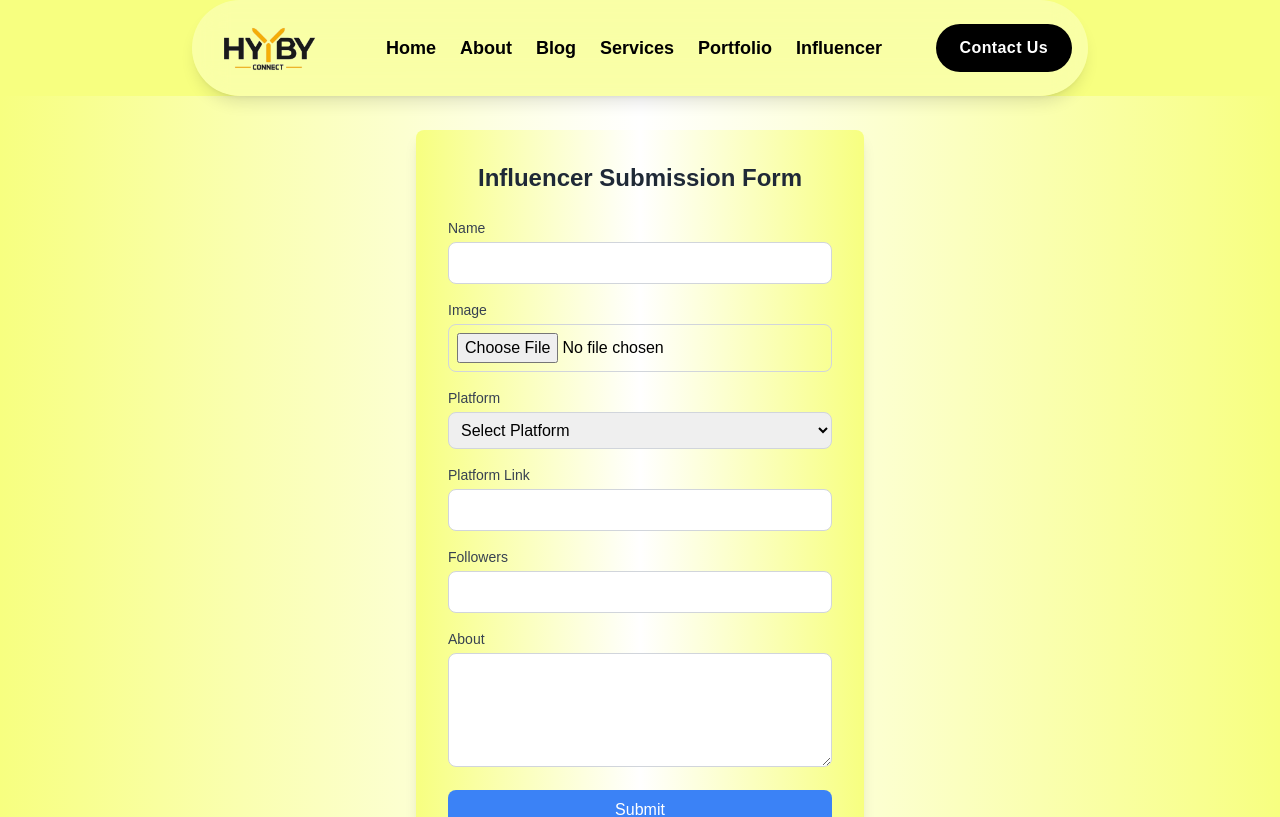
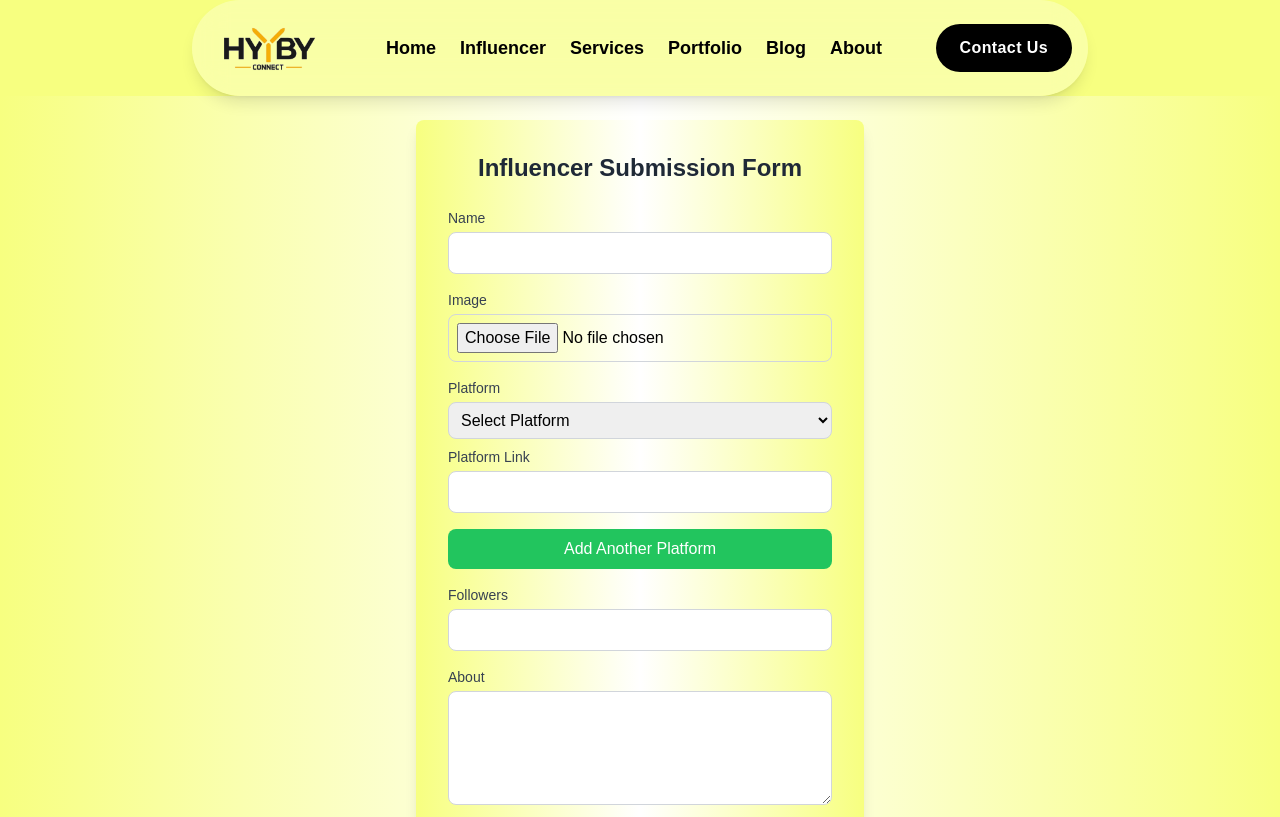
Before and after one commit to bobbygour30/testing, a React (Vite) app: page /influencerdetails in a window 1280 px wide. Shown: the top 817 px of the page. Built offline with nearby package versions, Linux system fonts and the light colour scheme.

Commit message:
some bugs fixed

```diff
--- a/src/components/Navbar.jsx
+++ b/src/components/Navbar.jsx
@@ -29,14 +29,8 @@ const Navbar = () => {
               </Link>
             </li>
             <li className="relative group font-bold">
-              <Link to="/about" onClick={handleLinkClick}>
-                About
-                <span className="absolute rounded-full left-0 bottom-[-1px] w-full h-[3px] bg-black scale-x-0 group-hover:scale-x-100 transition-transform duration-300 origin-left"></span>
-              </Link>
-            </li>
-            <li className="relative group font-bold">
-              <Link to="/blog" onClick={handleLinkClick}>
-                Blog
+              <Link to="/influencer" onClick={handleLinkClick}>
+                Influencer
                 <span className="absolute rounded-full left-0 bottom-[-1px] w-full h-[3px] bg-black scale-x-0 group-hover:scale-x-100 transition-transform duration-300 origin-left"></span>
               </Link>
             </li>
@@ -53,8 +47,14 @@ const Navbar = () => {
               </Link>
             </li>
             <li className="relative group font-bold">
-              <Link to="/influencer" onClick={handleLinkClick}>
-                Influencer
+              <Link to="/blog" onClick={handleLinkClick}>
+                Blog
+                <span className="absolute rounded-full left-0 bottom-[-1px] w-full h-[3px] bg-black scale-x-0 group-hover:scale-x-100 transition-transform duration-300 origin-left"></span>
+              </Link>
+            </li>
+            <li className="relative group font-bold">
+              <Link to="/about" onClick={handleLinkClick}>
+                About
                 <span className="absolute rounded-full left-0 bottom-[-1px] w-full h-[3px] bg-black scale-x-0 group-hover:scale-x-100 transition-transform duration-300 origin-left"></span>
               </Link>
             </li>
@@ -111,20 +111,11 @@ const Navbar = () => {
               </li>
               <li>
                 <Link
-                  to="/about"
+                  to="/influencer"
                   onClick={handleLinkClick}
                   className="hover:text-yellow-300 transition-all duration-300 transform hover:scale-110"
                 >
-                  About
-                </Link>
-              </li>
-              <li>
-                <Link
-                  to="/blog"
-                  onClick={handleLinkClick}
-                  className="hover:text-yellow-300 transition-all duration-300 transform hover:scale-110"
-                >
-                  Blog
+                  Influencer
                 </Link>
               </li>
               <li>
@@ -147,11 +138,20 @@ const Navbar = () => {
               </li>
               <li>
                 <Link
-                  to="/influencer"
+                  to="/blog"
                   onClick={handleLinkClick}
                   className="hover:text-yellow-300 transition-all duration-300 transform hover:scale-110"
                 >
-                  Influencer
+                  Blog
+                </Link>
+              </li>
+              <li>
+                <Link
+                  to="/about"
+                  onClick={handleLinkClick}
+                  className="hover:text-yellow-300 transition-all duration-300 transform hover:scale-110"
+                >
+                  About
                 </Link>
               </li>
               <li>
--- a/src/pages/InfluencerDetails.jsx
+++ b/src/pages/InfluencerDetails.jsx
@@ -9,12 +9,24 @@ const InfluencerDetails = () => {
     about: "",
   });
 
+  const [platforms, setPlatforms] = useState([{ platform: "", platformLink: "" }]);
   const [photo, setPhoto] = useState(null); // For storing the uploaded photo
   const [preview, setPreview] = useState(null); // For image preview
 
   const handleChange = (e) => {
     const { name, value } = e.target;
     setFormData({ ...formData, [name]: value });
+  };
+
+  const handlePlatformChange = (index, e) => {
+    const { name, value } = e.target;
+    const updatedPlatforms = [...platforms];
+    updatedPlatforms[index][name] = value;
+    setPlatforms(updatedPlatforms);
+  };
+
+  const handleAddPlatform = () => {
+    setPlatforms([...platforms, { platform: "", platformLink: "" }]);
   };
 
   const handlePhotoChange = (e) => {
@@ -29,11 +41,13 @@ const InfluencerDetails = () => {
     e.preventDefault();
     const data = new FormData();
     data.append("name", formData.name);
-    data.append("platform", formData.platform);
-    data.append("platformLink", formData.platformLink);
     data.append("followers", formData.followers);
     data.append("about", formData.about);
     data.append("photo", photo);
+    platforms.forEach((platform, index) => {
+      data.append(`platforms[${index}][platform]`, platform.platform);
+      data.append(`platforms[${index}][platformLink]`, platform.platformLink);
+    });
 
     try {
       const response = await fetch("https://your-backend-endpoint.com/api/influencers", {
@@ -46,6 +60,7 @@ const InfluencerDetails = () => {
         setFormData({ name: "", platform: "", platformLink: "", followers: "", about: "" });
         setPhoto(null);
         setPreview(null);
+        setPlatforms([{ platform: "", platformLink: "" }]);
       } else {
         alert("Failed to submit influencer data.");
       }
@@ -94,13 +109,15 @@ const InfluencerDetails = () => {
             )}
           </div>
 
-          {/* Platform */}
+          {/* Platforms */}
+          {platforms.map((platform, index) => (
+            <div key={index} className="space-y-2">
               <div>
                 <label className="block text-sm font-medium text-gray-700">Platform</label>
                 <select
                   name="platform"
-              value={formData.platform}
-              onChange={handleChange}
+                  value={platform.platform}
+                  onChange={(e) => handlePlatformChange(index, e)}
                   required
                   className="w-full mt-1 p-2 border border-gray-300 rounded-lg focus:ring focus:ring-blue-300"
                 >
@@ -112,19 +129,27 @@ const InfluencerDetails = () => {
                   <option value="Facebook">Facebook</option>
                 </select>
               </div>
-
-          {/* Platform Link */}
               <div>
                 <label className="block text-sm font-medium text-gray-700">Platform Link</label>
                 <input
                   type="url"
                   name="platformLink"
-              value={formData.platformLink}
-              onChange={handleChange}
+                  value={platform.platformLink}
+                  onChange={(e) => handlePlatformChange(index, e)}
                   required
                   className="w-full mt-1 p-2 border border-gray-300 rounded-lg focus:ring focus:ring-blue-300"
                 />
               </div>
+            </div>
+          ))}
+
+          <button
+            type="button"
+            onClick={handleAddPlatform}
+            className="w-full bg-green-500 text-white py-2 px-4 rounded-lg hover:bg-green-600 transition duration-300"
+          >
+            Add Another Platform
+          </button>
 
           {/* Followers */}
           <div>
```
Lines whose indentation alone changed are shown as unchanged.
